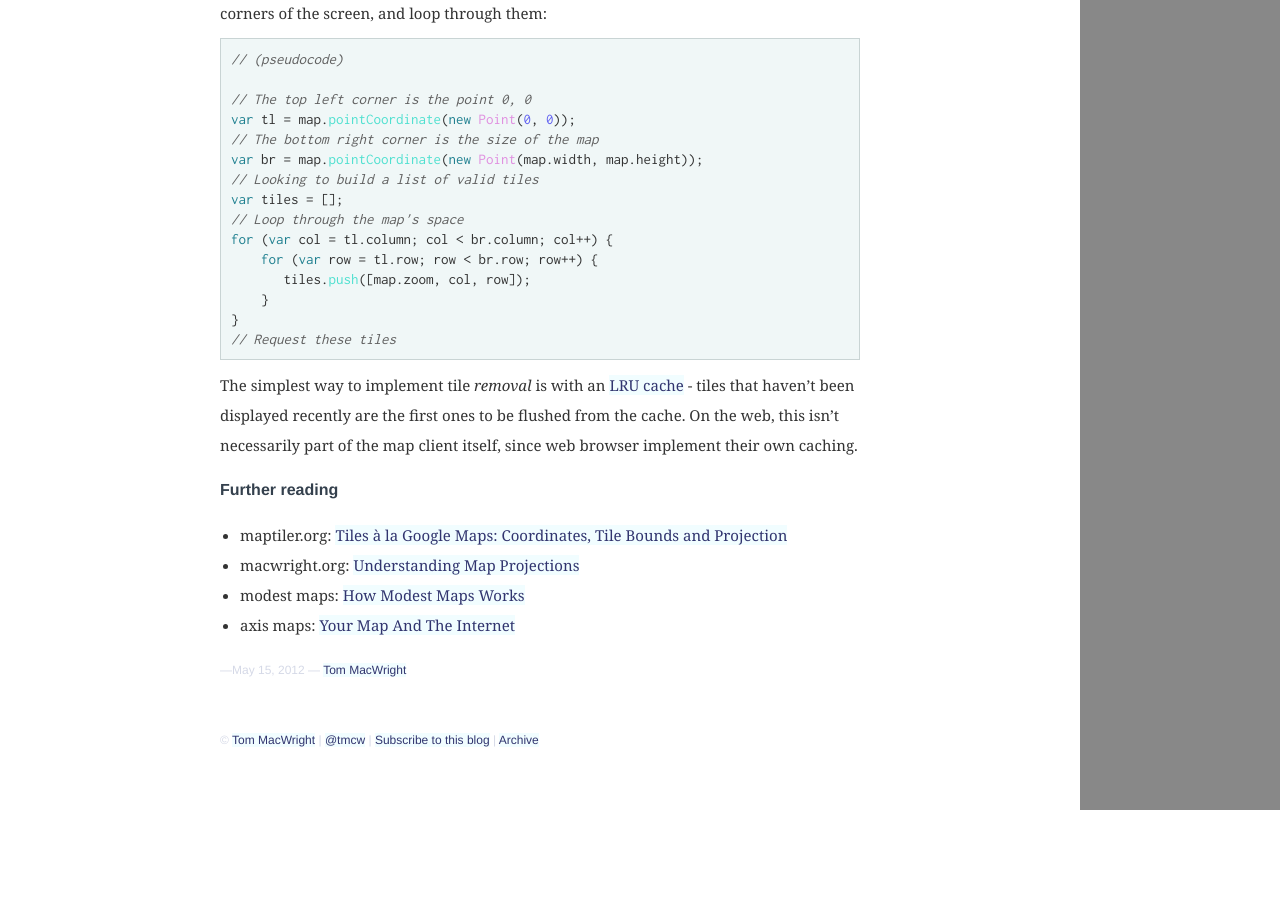
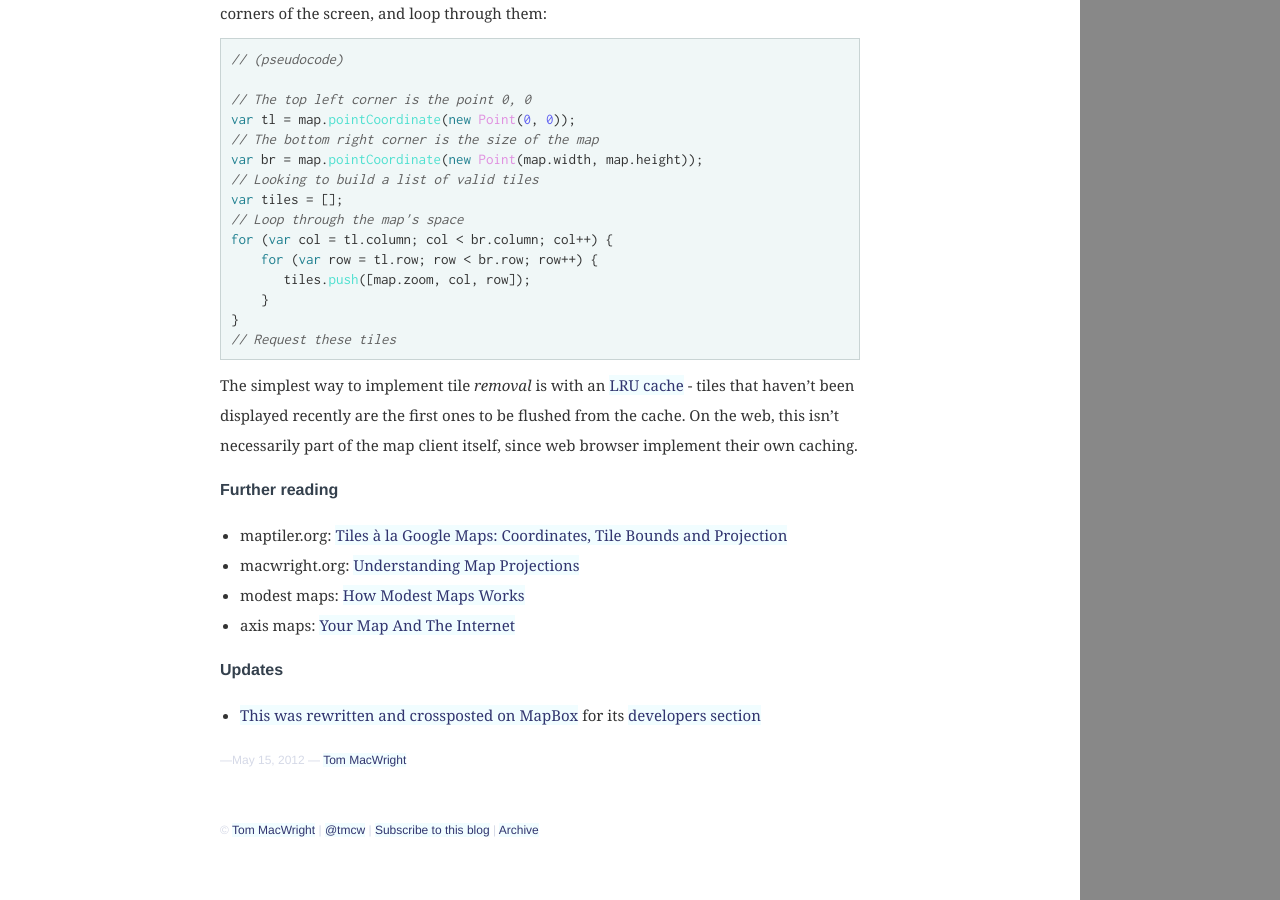
Before and after one commit to konklone/tmcw.github.com, a Jekyll site: the page built from _posts/2012-05-15-how-web-maps-work.md, in a window 1280 px wide and 900 px high, scrolled down 5028 px. Built offline with Jekyll 4.4.1, drawn with Linux system fonts in a browser that asks for light colours; Markdown is read by kramdown in place of the engine named in the settings; comment, search, counter and statistics services are not loaded; before the commit the page ends 5838 px from its top, so only the background shows below that.

Commit message:
Update web maps article

```diff
--- a/_posts/2012-05-15-how-web-maps-work.md
+++ b/_posts/2012-05-15-how-web-maps-work.md
@@ -272,3 +272,8 @@ client itself, since web browser implement their own caching.
 * macwright.org: [Understanding Map Projections](http://macwright.org/2012/01/27/projections-understanding.html)
 * modest maps: [How Modest Maps Works](https://github.com/modestmaps/modestmaps-js/wiki/How-it-Works)
 * axis maps: [Your Map And The Internet](http://www.axismaps.com/blog/2012/05/your-map-and-the-internet/)
+
+## Updates
+
+* [This was rewritten and crossposted on MapBox](http://mapbox.com/developers/guide/)
+  for its [developers section](http://mapbox.com/developers/)
```
